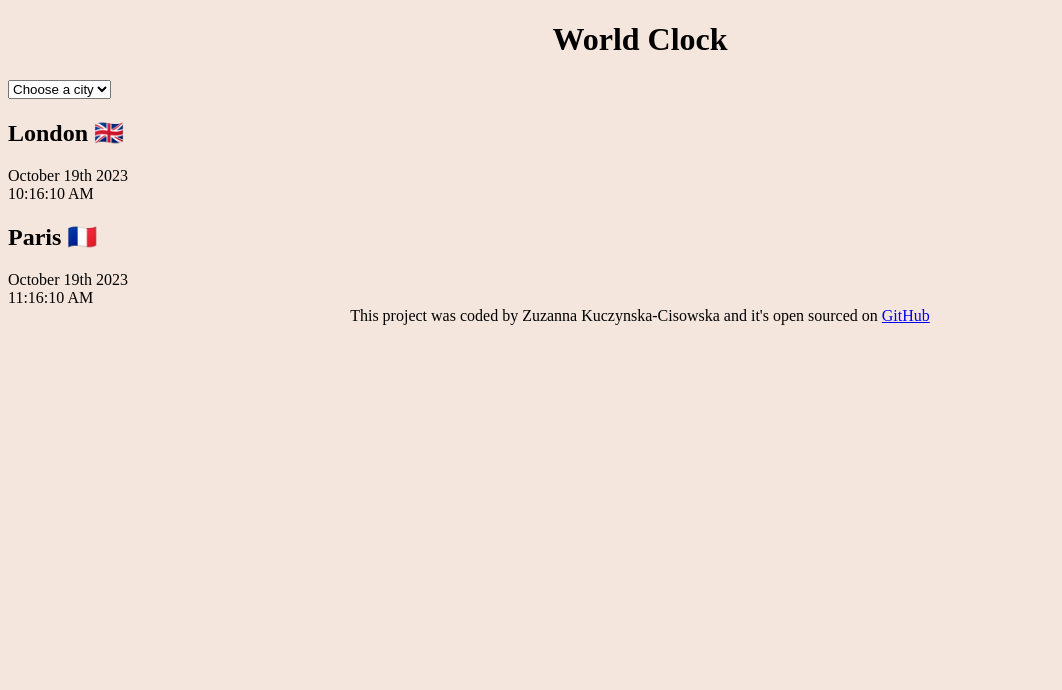
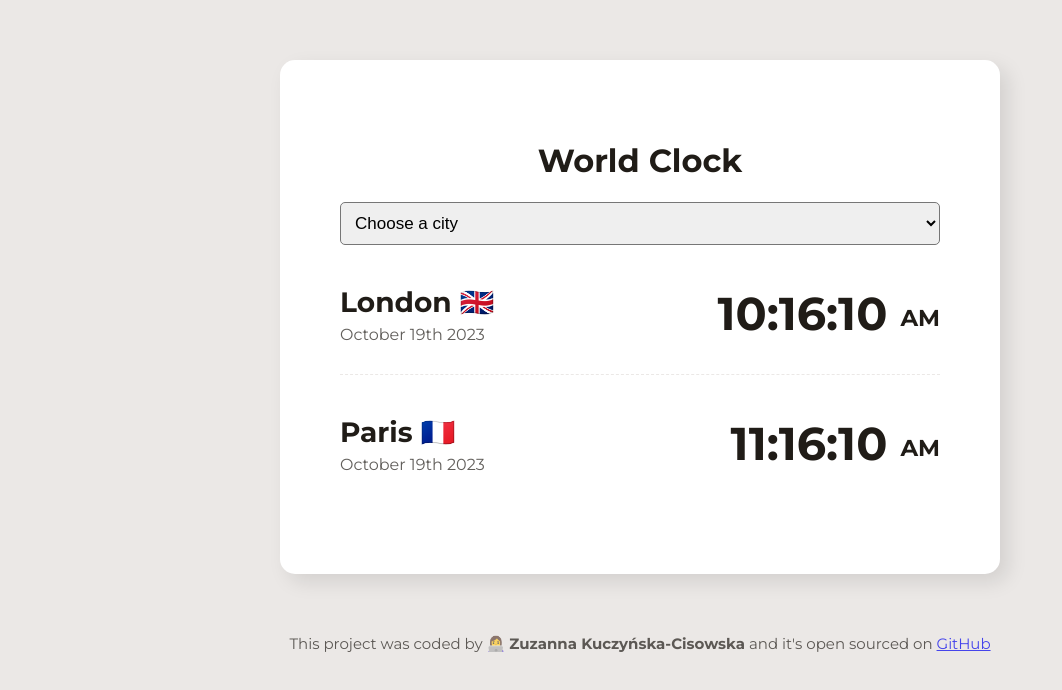
Before and after one commit to sushannahk/world-clock, a plain HTML site: page index.html in a window 1280 px wide. Shown: the whole page, without its empty margins (0-1062 px from the left). Drawn offline with Linux system fonts and the light colour scheme.

Commit message:
Styled the app with CSS

```diff
--- a/index.html
+++ b/index.html
@@ -4,12 +4,17 @@
 <head>
     <meta charset="UTF-8">
     <meta name="viewport" content="width=device-width, initial-scale=1.0">
+    <link rel="preconnect" href="https://fonts.googleapis.com">
+    <link rel="preconnect" href="https://fonts.gstatic.com" crossorigin>
+    <link
+        href="https://fonts.googleapis.com/css2?family=Montserrat:ital,wght@0,100;0,200;0,300;0,400;0,500;0,600;0,700;0,800;0,900;1,100;1,200;1,300;1,400;1,500;1,600;1,700;1,800;1,900&display=swap"
+        rel="stylesheet">
     <link rel="stylesheet" href="src/styles.css">
     <title>World Clock by Zuzanna Kuczynska-Cisowska</title>
 </head>
 
 <body>
-    <div>
+    <div class="container">
         <h1>World Clock</h1>
         <select name="" id="">
             <option value="">Choose a city</option>
@@ -18,19 +23,25 @@
             <option value="">Paris/option>
         </select>
         <div class="city">
-            <h2>London 🇬🇧</h2>
-            <div class="date">October 19th 2023</div>
-            <div class="time">10:16:10 AM</div>
+            <div>
+                <h2>London 🇬🇧</h2>
+                <div class="date">October 19th 2023</div>
+            </div>
+
+            <div class="time">10:16:10 <small>AM</small></div>
         </div>
 
         <div class="city">
-            <h2>Paris 🇫🇷</h2>
-            <div class="date">October 19th 2023</div>
-            <div class="time">11:16:10 AM</div>
+            <div>
+                <h2>Paris 🇫🇷</h2>
+                <div class="date">October 19th 2023</div>
+            </div>
+
+            <div class="time">11:16:10 <small>AM</small></div>
         </div>
     </div>
 
-    <footer>This project was coded by Zuzanna Kuczynska-Cisowska and it's open sourced on <a
+    <footer>This project was coded by 👩‍💻 <strong>Zuzanna Kuczyńska-Cisowska</strong> and it's open sourced on <a
             href="https://github.com/sushannahk/world-clock" target="_blank">GitHub</a></footer>
     <script src="src/index.js">
     </script>
--- a/src/styles.css
+++ b/src/styles.css
@@ -1,10 +1,61 @@
 body {
-	background: #f5e6dd;
+	background: #d8d2ce81;
+	font-family: "Montserrat", sans-serif;
+	color: #201c17;
 }
 h1 {
 	text-align: center;
 }
 
+h2 {
+	margin: 0 0 6px;
+	font-size: 28px;
+}
+
+select {
+	width: 100%;
+	padding: 10px;
+	border-radius: 5px;
+	font-size: 17px;
+}
+.container {
+	display: block;
+	max-width: 600px;
+	margin: 60px auto;
+	background: white;
+	padding: 60px;
+	border-radius: 15px;
+	box-shadow: 8px 8px 20px rgba(0, 0, 0, 0.1);
+}
+
+.city {
+	display: flex;
+	justify-content: space-between;
+	margin: 10px 0;
+	padding: 30px 0;
+	border-bottom: 1px dashed #d8d2ce81;
+}
+
+.city:last-child {
+	border: none;
+}
+
+.date {
+	opacity: 0.7;
+}
+
+.time {
+	font-size: 46px;
+	font-weight: bold;
+}
+
+.time small {
+	font-size: 23px;
+	vertical-align: middle;
+	line-height: 46px;
+}
 footer {
 	text-align: center;
+	font-size: 15px;
+	opacity: 0.7;
 }
```
